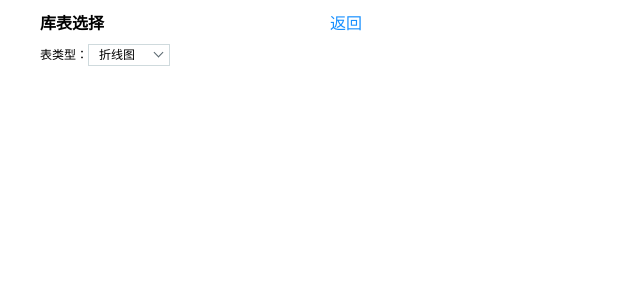
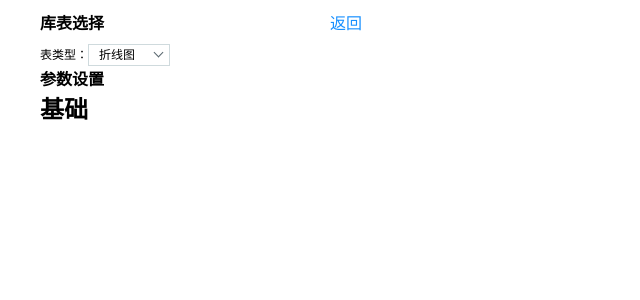
Before and after one commit to askscl/echart-generator, a Vue app: page /#/edit-line in a window 1280 px wide. Shown: the top 300 px of the page, without its empty margins (0-640 px from the left). Built offline with nearby package versions, Linux system fonts and the light colour scheme.

Commit message:
设置模块开发

```diff
--- a/src/components/edits/LineChart.vue
+++ b/src/components/edits/LineChart.vue
@@ -2,6 +2,7 @@
 .content{ width: 1200px; margin: 0 auto;}
 /*编辑区*/
 .edit{ width: 322px;}
+/*库表选择*/
 .choice .title h1{ font-size: 16px;}
 .choice .title .btn-back{ font-size: 16px; color: #1890FF;}
 .choice .cont{ margin-top: 10px;}
@@ -22,6 +23,8 @@
 .cont .map .list li a.active,.cont .map .list li a:hover{ background-color:#cfdadd;}
 .cont .map .open .list{display:block;}
 
+/*参数设置*/
+.set .title h1{ font-size: 16px;}
 /*预览区*/
 .show{ width: 853px; }
 </style>
@@ -66,6 +69,19 @@
                     </div>
                 </div>
             </div>
+
+            <!--参数设置-->
+            <div class="set">
+                <div class="title">
+                    <h1>参数设置</h1>
+                </div>
+                <div class="title2">
+                    <h2>基础</h2>
+                </div>
+                <div class="set-cont">
+
+                </div>
+            </div>
         </div>
 
         <!--展示区-->
```
